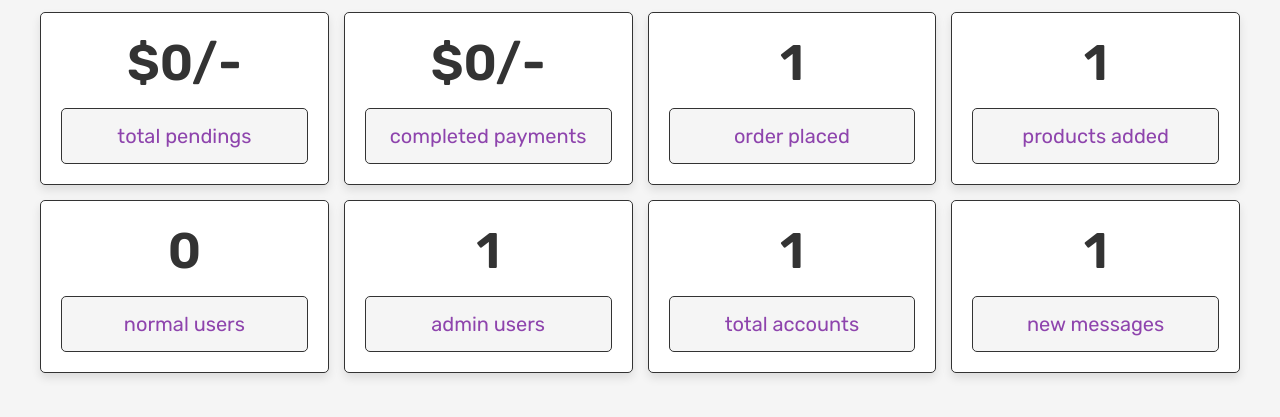
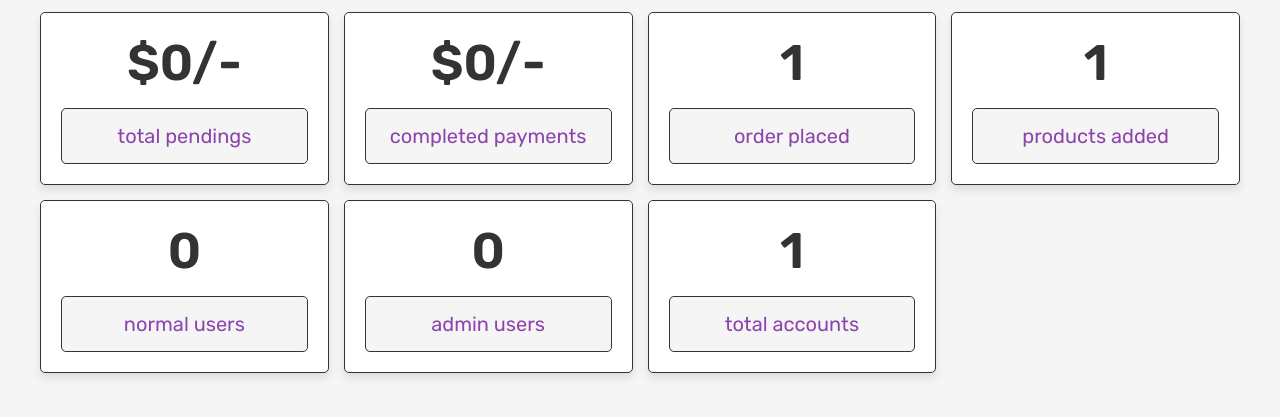
Before and after one commit to Nurul2Amin/mishtibeshi, a PHP site: page /admin_page.php in a window 1280 px wide. Shown: the part 154-571 px from the top of the page. Run offline with PHP 8.4, Linux system fonts and the light colour scheme; the visitor is signed in with stand-in values (Sample User, id 1); tables that the repository leaves empty or names only in its code hold one stand-in row (values such as "Sample post"); a stand-in replaces the project's code that opens the database connection.

Commit message:
admin_page.php

```diff
--- a/admin_page.php
+++ b/admin_page.php
@@ -42,10 +42,10 @@ if(!isset($admin_id)){
       <div class="box">
          <?php
             $total_pendings = 0;
-            $select_pending = mysqli_query($conn, "SELECT total_price FROM `orders` WHERE payment_status = 'pending'") or die('query failed');
+            $select_pending = mysqli_query($conn, "SELECT total FROM `orders` WHERE paystatus = 'pending'") or die('query failed');
             if(mysqli_num_rows($select_pending) > 0){
                while($fetch_pendings = mysqli_fetch_assoc($select_pending)){
-                  $total_price = $fetch_pendings['total_price'];
+                  $total_price = $fetch_pendings['total'];
                   $total_pendings += $total_price;
                };
             };
@@ -57,10 +57,10 @@ if(!isset($admin_id)){
       <div class="box">
          <?php
             $total_completed = 0;
-            $select_completed = mysqli_query($conn, "SELECT total_price FROM `orders` WHERE payment_status = 'completed'") or die('query failed');
+            $select_completed = mysqli_query($conn, "SELECT total FROM `orders` WHERE paystatus = 'completed'") or die('query failed');
             if(mysqli_num_rows($select_completed) > 0){
                while($fetch_completed = mysqli_fetch_assoc($select_completed)){
-                  $total_price = $fetch_completed['total_price'];
+                  $total_price = $fetch_completed['total'];
                   $total_completed += $total_price;
                };
             };
@@ -89,7 +89,7 @@ if(!isset($admin_id)){
 
       <div class="box">
          <?php
-            $select_users = mysqli_query($conn, "SELECT * FROM `users` WHERE user_type = 'user'") or die('query failed');
+            $select_users = mysqli_query($conn, "SELECT * FROM `users` WHERE type = 'user'") or die('query failed');
             $number_of_users = mysqli_num_rows($select_users);
          ?>
          <h3><?php echo $number_of_users; ?></h3>
@@ -98,7 +98,7 @@ if(!isset($admin_id)){
 
       <div class="box">
          <?php
-            $select_admins = mysqli_query($conn, "SELECT * FROM `users` WHERE user_type = 'admin'") or die('query failed');
+            $select_admins = mysqli_query($conn, "SELECT * FROM `users` WHERE type = 'admin'") or die('query failed');
             $number_of_admins = mysqli_num_rows($select_admins);
          ?>
          <h3><?php echo $number_of_admins; ?></h3>
@@ -112,15 +112,6 @@ if(!isset($admin_id)){
          ?>
          <h3><?php echo $number_of_account; ?></h3>
          <p>total accounts</p>
-      </div>
-
-      <div class="box">
-         <?php
-            $select_messages = mysqli_query($conn, "SELECT * FROM `message`") or die('query failed');
-            $number_of_messages = mysqli_num_rows($select_messages);
-         ?>
-         <h3><?php echo $number_of_messages; ?></h3>
-         <p>new messages</p>
       </div>
 
    </div>
@@ -138,7 +129,7 @@ if(!isset($admin_id)){
 
 
 <!-- custom admin js file link  -->
-<script src="js/admin_script.js"></script>
+<script src="admin_script.js"></script>
 
 </body>
 </html>
```
